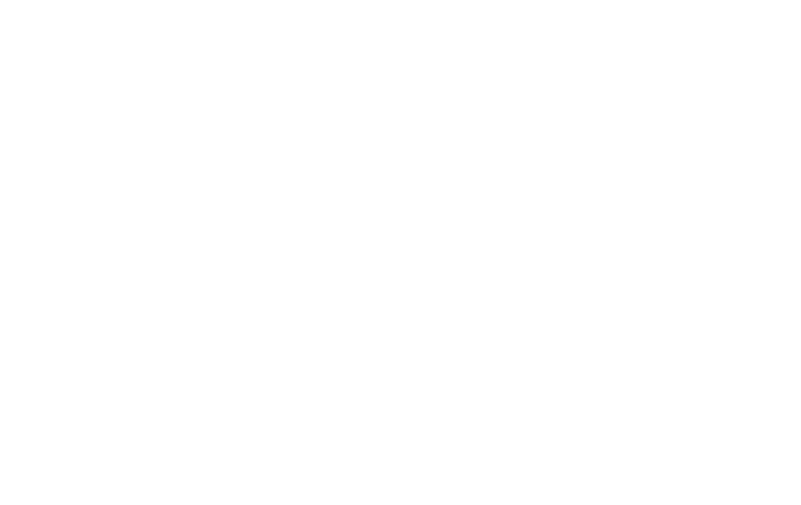
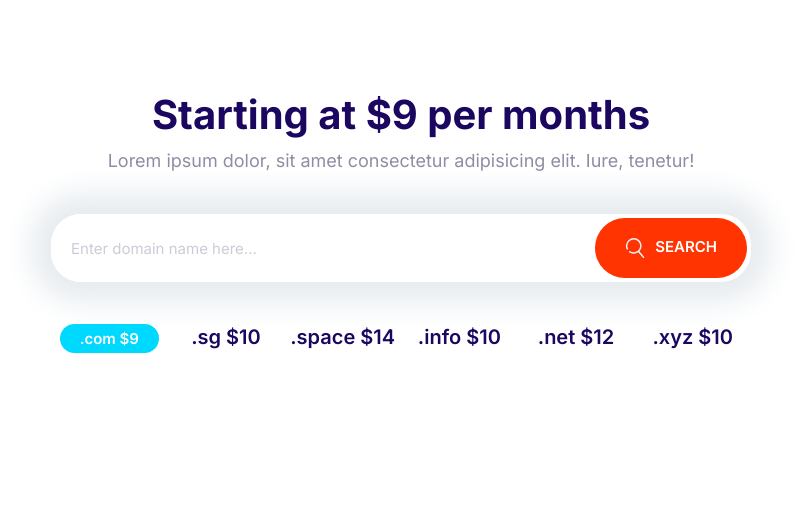
Before and after one commit to amirhosseinNouri/cloud-hosting-front, a website: page index.html in a window 1280 px wide. Shown: the whole page, without its empty margins (239-1040 px from the left). Drawn offline with nearby package versions, Linux system fonts and the light colour scheme.

Commit message:
:art: Build domain component

```diff
--- a/css/styles.css
+++ b/css/styles.css
@@ -190,10 +190,18 @@ a {
   font-size: 1.8rem;
   font-weight: 600;
   margin: 1rem 0;
+  outline: none;
   padding: 2rem 3rem;
   text-align: center;
   text-transform: uppercase;
   white-space: nowrap;
+}
+
+.btn .icon {
+  width: 2rem;
+  height: 2rem;
+  margin-right: 1rem;
+  vertical-align: middle;
 }
 
 .btn--primary {
@@ -252,11 +260,11 @@ a {
 /* Inputs */
 
 .input {
+  border-radius: var(--border-radius);
   border: 1px solid var(--color-border);
-  border-radius: var(--border-radius);
-  color: var(--color--headings);
+  color: var(--color-headings);
   font-size: 2rem;
-  outline: none;
+  outline: 0;
   padding: 1.5rem 3.5rem;
 }
 
@@ -270,15 +278,16 @@ a {
   display: flex;
 }
 
-.input-group input {
-  border: none;
+.input-group .input {
+  border: 0;
   flex-grow: 1;
-  padding: 1.5rem 1rem;
+  padding: 1.5rem 2rem;
 }
 
-.input-group button {
+.input-group .btn {
   margin: 4px;
 }
+
 @media screen and (min-width: 1024px) {
   .input {
     font-size: 1.5rem;
@@ -687,3 +696,28 @@ a {
     align-self: center;
   }
 }
+
+/* Domain block */
+.block-domain .input-group {
+  border: none;
+  box-shadow: 0 0 30px 20px #e6ebee;
+  margin: 4rem auto;
+  max-width: 700px;
+}
+
+.block-domain__prices {
+  display: grid;
+  font-size: 2rem;
+  font-weight: 600;
+  grid-template-columns: repeat(3, 1fr);
+  grid-template-rows: repeat(2, 6rem);
+  justify-items: center;
+  margin: 0 auto;
+  max-width: 700px;
+}
+
+@media screen and (min-width: 768px) {
+  .block-domain__prices {
+    grid-template-columns: repeat(auto-fit, minmax(10rem, 1fr));
+  }
+}
--- a/index.html
+++ b/index.html
@@ -14,7 +14,36 @@
     <title>Cloud Hosting</title>
   </head>
   <body>
+    <section class="block container block-domain">
+      <header class="block__header">
+        <h2>Starting at $9 per months</h2>
+        <p>
+          Lorem ipsum dolor, sit amet consectetur adipisicing elit. Iure,
+          tenetur!
+        </p>
+      </header>
 
+      <div class="input-group">
+        <input
+          type="text"
+          class="input"
+          placeholder="Enter domain name here..."
+        />
+        <button class="btn btn--accent">
+          <svg class="icon icon-white">
+            <use xlink:href="icons/sprite.svg#search"></use></svg
+          >Search
+        </button>
+      </div>
+      <ul class="list block-domain__prices">
+        <li><span class="badge badge--secondry">.com $9</span></li>
+        <li>.sg $10</li>
+        <li>.space $14</li>
+        <li>.info $10</li>
+        <li>.net $12</li>
+        <li>.xyz $10</li>
+      </ul>
+    </section>
   </body>
 
   <script src="./js/main.js"></script>
```
Also changed, not shown: components/domain.html (added, +30 -0 lines).
